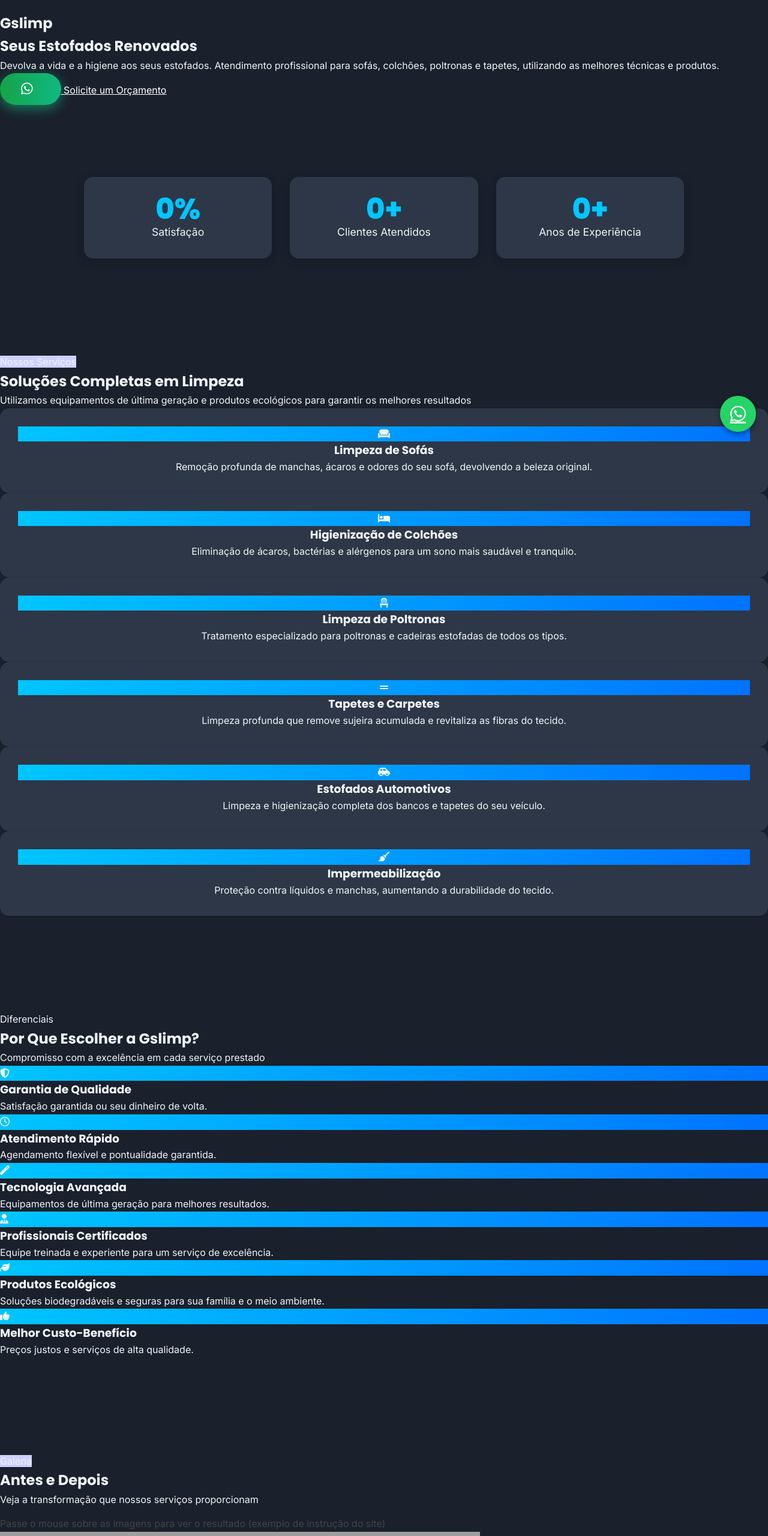
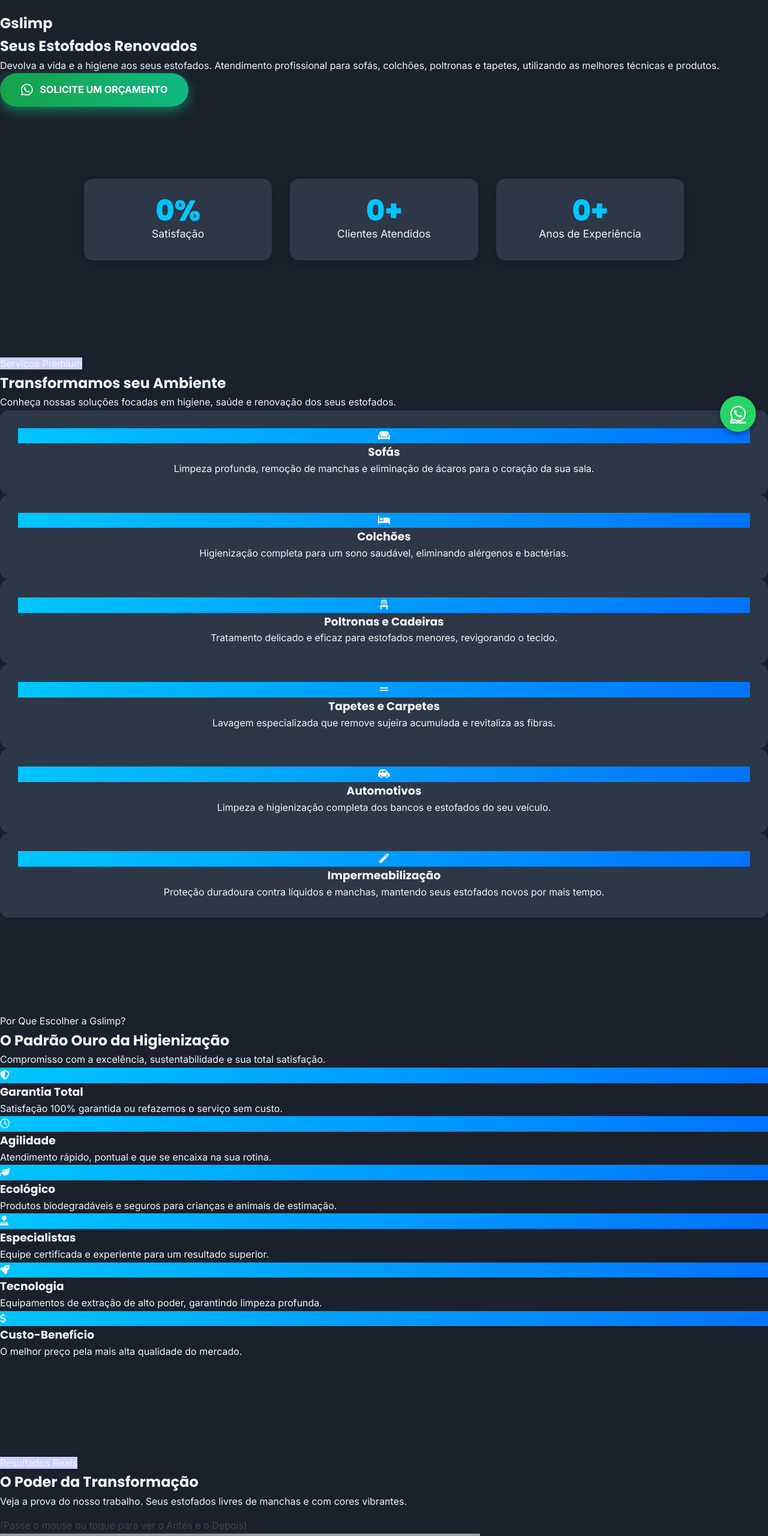
Before and after one commit to Eduardo09e32y4rhf/portifolio, a website: page index.html in a window 1280 px wide. Shown: the part 60-2621 px from the top of the page at 60% size. Drawn offline with Linux system fonts and the light colour scheme; grey boxes are pictures that could not be loaded.

Commit message:
Atualizar o index.html

```diff
--- a/index.html
+++ b/index.html
@@ -3,7 +3,7 @@
 <head>
     <meta charset="UTF-8">
     <meta name="viewport" content="width=device-width, initial-scale=1.0">
-    <title>Gslimp - Limpeza de Estofados</title>
+    <title>Gslimp - Limpeza de Estofados Premium</title>
     <link href="https://fonts.googleapis.com/css2?family=Inter:wght@300;400;600;700&family=Poppins:wght@600;700;800&display=swap" rel="stylesheet">
     <link rel="stylesheet" href="https://cdnjs.cloudflare.com/ajax/libs/font-awesome/6.5.2/css/all.min.css">
     <link rel="stylesheet" href="style.css">
@@ -15,10 +15,8 @@
         <p>Devolva a vida e a higiene aos seus estofados. Atendimento profissional para sofás, colchões, poltronas e tapetes, utilizando as melhores técnicas e produtos.</p>
 
         <a href="https://wa.me/82991522179?text=Ol%C3%A1%20quero%20fazer%20um%20or%C3%A7amento!" class="btn-cta btn-wpp-style" target="_blank">
-            <div class="icon-wpp-wrapper"><i class="fab fa-whatsapp"></i></div>
-            Solicite um Orçamento
+            <div class="icon-wpp-wrapper"><i class="fab fa-whatsapp"></i> Solicite um Orçamento</div>
         </a>
-
     </section>
 
     <section id="stats">
@@ -41,45 +39,44 @@
     <section id="servicos">
         <div class="container">
             <div class="header-section">
-                <span class="tag" style="background-color: #D0D0FF;">Nossos Serviços</span>
-                <h2 class="poppins">Soluções Completas em Limpeza</h2>
-                <p>Utilizamos equipamentos de última geração e produtos ecológicos para garantir os melhores resultados</p>
+                <span class="tag" style="background-color: #D0D0FF;">Serviços Premium</span>
+                <h2 class="poppins">Transformamos seu Ambiente</h2>
+                <p>Conheça nossas soluções focadas em higiene, saúde e renovação dos seus estofados.</p>
             </div>
 
             <div class="servicos-grid">
                 <div class="servico-card">
                     <div class="icon-wrapper"><i class="fas fa-couch"></i></div>
-                    <h3 class="poppins">Limpeza de Sofás</h3>
-                    <p>Remoção profunda de manchas, ácaros e odores do seu sofá, devolvendo a beleza original.</p>
+                    <h3 class="poppins">Sofás</h3>
+                    <p>Limpeza profunda, remoção de manchas e eliminação de ácaros para o coração da sua sala.</p>
                 </div>
                 <div class="servico-card">
                     <div class="icon-wrapper"><i class="fas fa-bed"></i></div>
-                    <h3 class="poppins">Higienização de Colchões</h3>
-                    <p>Eliminação de ácaros, bactérias e alérgenos para um sono mais saudável e tranquilo.</p>
+                    <h3 class="poppins">Colchões</h3>
+                    <p>Higienização completa para um sono saudável, eliminando alérgenos e bactérias.</p>
                 </div>
                 <div class="servico-card">
                     <div class="icon-wrapper"><i class="fas fa-chair"></i></div>
-                    <h3 class="poppins">Limpeza de Poltronas</h3>
-                    <p>Tratamento especializado para poltronas e cadeiras estofadas de todos os tipos.</p>
+                    <h3 class="poppins">Poltronas e Cadeiras</h3>
+                    <p>Tratamento delicado e eficaz para estofados menores, revigorando o tecido.</p>
                 </div>
                 <div class="servico-card">
                     <div class="icon-wrapper"><i class="fas fa-grip-lines"></i></div>
                     <h3 class="poppins">Tapetes e Carpetes</h3>
-                    <p>Limpeza profunda que remove sujeira acumulada e revitaliza as fibras do tecido.</p>
+                    <p>Lavagem especializada que remove sujeira acumulada e revitaliza as fibras.</p>
                 </div>
 
                 <div class="servico-card">
                     <div class="icon-wrapper"><i class="fas fa-car-side"></i></div>
-                    <h3 class="poppins">Estofados Automotivos</h3>
-                    <p>Limpeza e higienização completa dos bancos e tapetes do seu veículo.</p>
+                    <h3 class="poppins">Automotivos</h3>
+                    <p>Limpeza e higienização completa dos bancos e estofados do seu veículo.</p>
                 </div>
 
                 <div class="servico-card">
-                    <div class="icon-wrapper"><i class="fas fa-broom"></i></div>
+                    <div class="icon-wrapper"><i class="fas fa-magic"></i></div>
                     <h3 class="poppins">Impermeabilização</h3>
-                    <p>Proteção contra líquidos e manchas, aumentando a durabilidade do tecido.</p>
+                    <p>Proteção duradoura contra líquidos e manchas, mantendo seus estofados novos por mais tempo.</p>
                 </div>
-
             </div>
         </div>
     </section>
@@ -87,41 +84,41 @@
     <section id="diferenciais">
         <div class="container">
             <div class="header-section">
-                <span class="tag">Diferenciais</span>
-                <h2 class="poppins">Por Que Escolher a Gslimp?</h2>
-                <p>Compromisso com a excelência em cada serviço prestado</p>
+                <span class="tag">Por Que Escolher a Gslimp?</span>
+                <h2 class="poppins">O Padrão Ouro da Higienização</h2>
+                <p>Compromisso com a excelência, sustentabilidade e sua total satisfação.</p>
             </div>
 
             <div class="diferenciais-grid">
                 <div class="card-dark">
                     <div class="icon-wrapper"><i class="fas fa-shield-alt"></i></div>
-                    <h3 class="poppins">Garantia de Qualidade</h3>
-                    <p>Satisfação garantida ou seu dinheiro de volta.</p>
+                    <h3 class="poppins">Garantia Total</h3>
+                    <p>Satisfação 100% garantida ou refazemos o serviço sem custo.</p>
                 </div>
                 <div class="card-dark">
                     <div class="icon-wrapper"><i class="far fa-clock"></i></div>
-                    <h3 class="poppins">Atendimento Rápido</h3>
-                    <p>Agendamento flexível e pontualidade garantida.</p>
+                    <h3 class="poppins">Agilidade</h3>
+                    <p>Atendimento rápido, pontual e que se encaixa na sua rotina.</p>
                 </div>
                 <div class="card-dark">
-                    <div class="icon-wrapper"><i class="fas fa-magic"></i></div>
-                    <h3 class="poppins">Tecnologia Avançada</h3>
-                    <p>Equipamentos de última geração para melhores resultados.</p>
+                    <div class="icon-wrapper"><i class="fas fa-leaf"></i></div>
+                    <h3 class="poppins">Ecológico</h3>
+                    <p>Produtos biodegradáveis e seguros para crianças e animais de estimação.</p>
                 </div>
                 <div class="card-dark">
                     <div class="icon-wrapper"><i class="fas fa-user-tie"></i></div>
-                    <h3 class="poppins">Profissionais Certificados</h3>
-                    <p>Equipe treinada e experiente para um serviço de excelência.</p>
+                    <h3 class="poppins">Especialistas</h3>
+                    <p>Equipe certificada e experiente para um resultado superior.</p>
                 </div>
                 <div class="card-dark">
-                    <div class="icon-wrapper"><i class="fas fa-leaf"></i></div>
-                    <h3 class="poppins">Produtos Ecológicos</h3>
-                    <p>Soluções biodegradáveis e seguras para sua família e o meio ambiente.</p>
+                    <div class="icon-wrapper"><i class="fas fa-rocket"></i></div>
+                    <h3 class="poppins">Tecnologia</h3>
+                    <p>Equipamentos de extração de alto poder, garantindo limpeza profunda.</p>
                 </div>
                 <div class="card-dark">
-                    <div class="icon-wrapper"><i class="fas fa-thumbs-up"></i></div>
-                    <h3 class="poppins">Melhor Custo-Benefício</h3>
-                    <p>Preços justos e serviços de alta qualidade.</p>
+                    <div class="icon-wrapper"><i class="fas fa-dollar-sign"></i></div>
+                    <h3 class="poppins">Custo-Benefício</h3>
+                    <p>O melhor preço pela mais alta qualidade do mercado.</p>
                 </div>
             </div>
         </div>
@@ -130,20 +127,19 @@
     <section id="galeria">
         <div class="container">
             <div class="header-section">
-                <span class="tag" style="background-color: #D0D0FF;">Galeria</span>
-                <h2 class="poppins">Antes e Depois</h2>
-                <p>Veja a transformação que nossos serviços proporcionam</p>
-                <p style="color: #444; font-size: 1em; margin-top: 15px;">Passe o mouse sobre as imagens para ver o resultado (exemplo de instrução do site)</p>
+                <span class="tag" style="background-color: #D0D0FF;">Resultados Reais</span>
+                <h2 class="poppins">O Poder da Transformação</h2>
+                <p>Veja a prova do nosso trabalho. Seus estofados livres de manchas e com cores vibrantes.</p>
+                <p style="color: #444; font-size: 1em; margin-top: 15px;">(Passe o mouse ou toque para ver o Antes e o Depois)</p>
             </div>
 
             <div class="galeria-grid">
-
                 <div class="foto-card before-after-effect">
                     <img src="https://source.unsplash.com/random/800x600?dirty-couch,sofa" alt="Sofá 3 Lugares Antes">
                     <img class="after-image" src="https://source.unsplash.com/random/800x600?clean-couch,sofa" alt="Sofá 3 Lugares Depois">
                     <div class="label-antes">ANTES</div>
                     <div class="label-depois">DEPOIS</div>
-                    <div class="titulo-foto">Sofá 3 Lugares</div>
+                    <div class="titulo-foto">Sofá de Linho</div>
                 </div>
 
                 <div class="foto-card before-after-effect">
@@ -151,7 +147,7 @@
                     <img class="after-image" src="https://source.unsplash.com/random/800x600?clean-mattress,bed" alt="Colchão Box Depois">
                     <div class="label-antes">ANTES</div>
                     <div class="label-depois">DEPOIS</div>
-                    <div class="titulo-foto">Colchão Box</div>
+                    <div class="titulo-foto">Colchão de Casal</div>
                 </div>
 
                 <div class="foto-card before-after-effect">
@@ -159,7 +155,7 @@
                     <img class="after-image" src="https://source.unsplash.com/random/800x600?clean-armchair,recliner" alt="Poltrona Reclinável Depois">
                     <div class="label-antes">ANTES</div>
                     <div class="label-depois">DEPOIS</div>
-                    <div class="titulo-foto">Poltrona Reclinável</div>
+                    <div class="titulo-foto">Poltrona de Leitura</div>
                 </div>
 
             </div>
@@ -169,9 +165,9 @@
     <section id="depoimentos">
         <div class="container">
             <div class="header-section">
-                <span class="tag" style="background-color: #FFEBCC;">Depoimentos</span>
-                <h2 class="poppins">O Que Nossos Clientes Dizem</h2>
-                <p style="color: #666;">Satisfação comprovada em cada serviço realizado</p>
+                <span class="tag" style="background-color: #FFEBCC;">Confiança</span>
+                <h2 class="poppins">Clientes 100% Satisfeitos</h2>
+                <p style="color: #666;">A melhor prova da nossa qualidade é a opinião de quem já utilizou</p>
             </div>
 
             <div class="depoimentos-grid">
@@ -220,6 +216,7 @@
                         "Serviço impecável para a entrega de imóveis. A limpeza dos estofados faz toda a diferença para os clientes."
                     </blockquote>
                 </div>
+
                 <div class="depoimento-card">
                     <div class="perfil">
                         <img src="https://i.pravatar.cc/150?img=4" alt="Carlos Alberto">
@@ -235,36 +232,35 @@
                         "Minha cadeira de escritório ficou irreconhecível de tão limpa. Atendimento nota 10 e preço justo."
                     </blockquote>
                 </div>
-
             </div>
         </div>
     </section>
 
     <section id="solicite-orcamento">
         <div class="container">
-            <span class="tag-contato poppins">Entre em Contato</span>
-            <h2 class="poppins">Solicite Seu Orçamento</h2>
-            <p style="margin-bottom: 40px;">Atendimento personalizado para suas necessidades</p>
+            <span class="tag-contato poppins">Entre em Contato Agora</span>
+            <h2 class="poppins">Transforme Seus Estofados</h2>
+            <p style="margin-bottom: 40px;">Não espere mais. Peça seu orçamento sem compromisso via WhatsApp!</p>
 
             <div class="contato-wrapper">
-                <h3 style="text-align: center; margin-bottom: 20px;">Informações de Contato</h3>
+                <h3 style="text-align: center; margin-bottom: 20px;">Fale Conosco</h3>
 
                 <div class="contato-info-grid">
                     <div class="info-item">
                         <div class="icon-box"><i class="fas fa-map-marker-alt"></i></div>
                         <div class="details">
-                            <span>Localização</span>
+                            <span>Localização Principal</span>
                             <p>São Paulo - SP</p>
-                            <p style="font-size: 0.9em;">Atendemos toda a região</p>
+                            <p style="font-size: 0.9em;">Atendimento a domicílio</p>
                         </div>
                     </div>
 
                     <div class="info-item">
                         <div class="icon-box"><i class="far fa-clock"></i></div>
                         <div class="details">
-                            <span>Horário de Atendimento</span>
-                            <p>Segunda a Sexta: 8h às 18h</p>
-                            <p>Sábado: 8h às 14h</p>
+                            <span>Horário de Agendamento</span>
+                            <p>Segunda a Sábado</p>
+                            <p>8h às 18h</p>
                         </div>
                     </div>
                 </div>
@@ -276,7 +272,7 @@
         <div class="container footer-grid">
             <div class="footer-about">
                 <h3 class="poppins">Gslimp</h3>
-                <p>Especialistas em limpeza de estofados, proporcionando qualidade e satisfação em cada serviço.</p>
+                <p>Especialistas em limpeza de estofados premium, proporcionando qualidade e satisfação em cada serviço.</p>
                 <div class="footer-social" style="margin-top: 20px;">
                     <a href="#"><i class="fab fa-facebook-f"></i></a>
                     <a href="#"><i class="fab fa-instagram"></i></a>
@@ -284,17 +280,17 @@
             </div>
 
             <div class="footer-links">
-                <h4 class="poppins">Links Rápidos</h4>
+                <h4 class="poppins">Navegação</h4>
                 <ul>
-                    <li><a href="#">Serviços</a></li>
-                    <li><a href="#">Contato</a></li>
-                    <li><a href="#">Sobre Nós</a></li>
-                    <li><a href="#">Perguntas Frequentes</a></li>
+                    <li><a href="#servicos">Serviços</a></li>
+                    <li><a href="#galeria">Galeria</a></li>
+                    <li><a href="#depoimentos">Depoimentos</a></li>
+                    <li><a href="#solicite-orcamento">Contato</a></li>
                 </ul>
             </div>
 
             <div class="footer-contact">
-                <h4 class="poppins">Contato</h4>
+                <h4 class="poppins">Fale Conosco</h4>
                 <p>Telefone: (11) 99999-9999</p>
                 <p>Email: contato@gslimp.com.br</p>
             </div>
```
